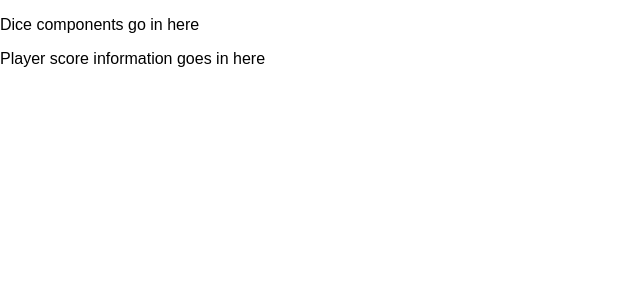
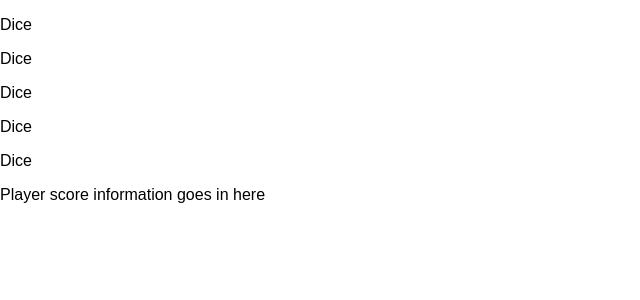
Before and after one commit to cifarquhar/yahtzee, a React (Create React App) app: page / in a window 1280 px wide. Shown: the top 300 px of the page, without its empty margins (0-640 px from the left). Built offline with nearby package versions, Linux system fonts and the light colour scheme.

Commit message:
add Dice component

```diff
--- /dev/null
+++ b/src/components/Dice.jsx
@@ -0,0 +1,19 @@
+import React, {Component} from "react";
+
+class Dice extends Component {
+
+  constructor(props){
+    super(props);
+  }
+
+  render(){
+    return(
+      <div>
+        <p>Dice</p>
+      </div>
+    );
+  }
+
+}
+
+export default Dice;
--- a/src/containers/DiceContainer.jsx
+++ b/src/containers/DiceContainer.jsx
@@ -1,4 +1,5 @@
 import React, { Component } from "react";
+import Dice from "../components/Dice";
 
 class DiceContainer extends Component {
 
@@ -6,7 +7,11 @@ class DiceContainer extends Component {
 
     return (
       <div>
-        <p>Dice components go in here</p>
+        <Dice/>
+        <Dice/>
+        <Dice/>
+        <Dice/>
+        <Dice/>
       </div>
     );
 
```
